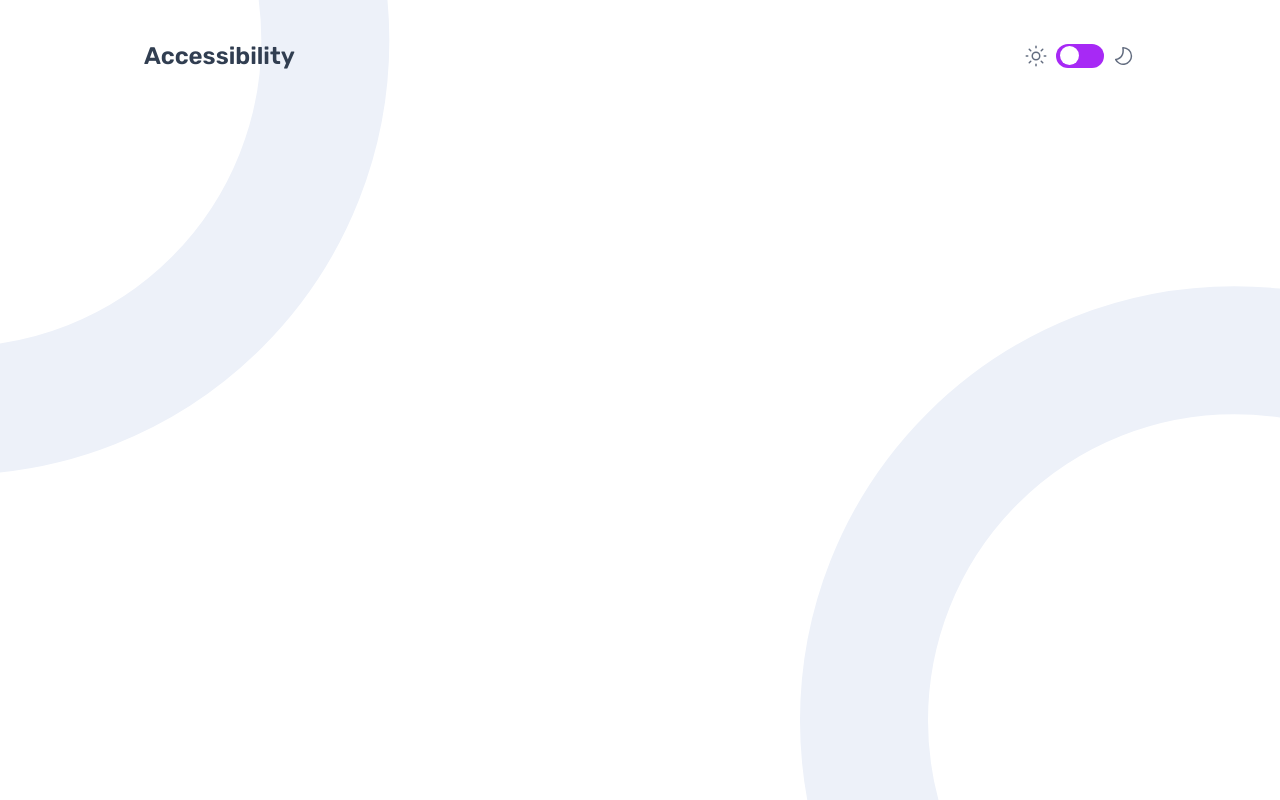
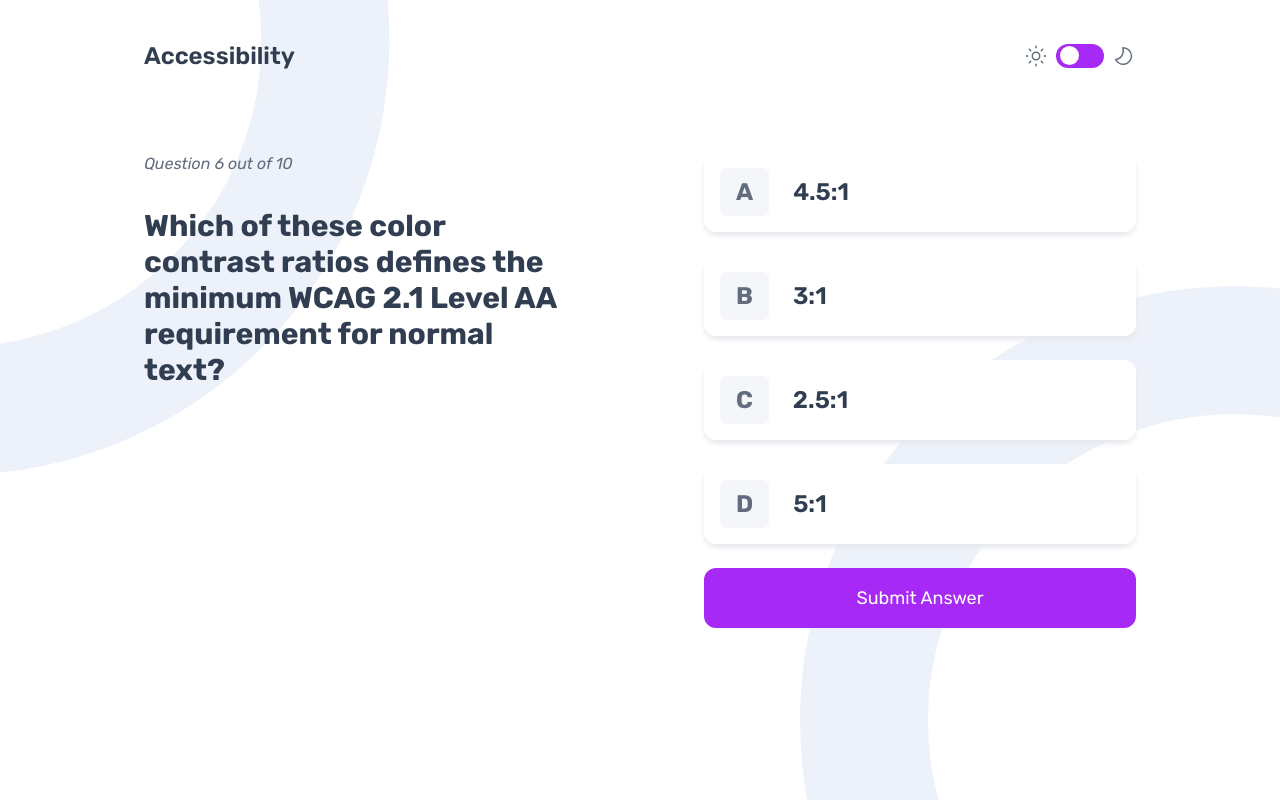
Before and after one commit to duncan-chege/frontend-quiz, a Next.js app: page /accessibility in a window 1280 px wide. Built offline with nearby package versions, Linux system fonts and the light colour scheme.

Commit message:
complete 1 accessibility question

```diff
--- a/app/accessibility/page.tsx
+++ b/app/accessibility/page.tsx
@@ -1,6 +1,32 @@
-export default function AccessibilityPage () {
-    return (
-        <div role="main">
+export default function AccessibilityPage() {
+  return (
+    <div className="grid grid-cols-1 lg:grid-cols-2 gap-x-32" role="main">
+      <div>
+        <p className="italic text-grey-navy">Question 6 out of 10</p>
+        <h3 className="mt-8 font-bold text-3xl text-dark-navy">
+          Which of these color contrast ratios defines the minimum WCAG 2.1
+          Level AA requirement for normal text?
+        </h3>
+      </div>
+      <div className="flex flex-col gap-y-6">
+        <div className="cursor-pointer p-4 flex gap-x-6 items-center shadow-md shadow-gray-200 bg-white rounded-xl">
+          <p className="py-2 px-4 bg-light-grey rounded-md text-2xl font-bold text-grey-navy">A</p>
+          <h2 className="text-2xl font-semibold text-dark-navy">4.5:1</h2>
         </div>
-    );
+        <div className="cursor-pointer p-4 flex gap-x-6 items-center shadow-md shadow-gray-200 bg-white rounded-xl">
+          <p className="py-2 px-4 bg-light-grey rounded-md text-2xl font-bold text-grey-navy">B</p>
+          <h2 className="text-2xl font-semibold text-dark-navy">3:1</h2>
+        </div>
+        <div className="cursor-pointer p-4 flex gap-x-6 items-center shadow-md shadow-gray-200 bg-white rounded-xl">
+          <p className="py-2 px-4 bg-light-grey rounded-md text-2xl font-bold text-grey-navy">C</p>
+          <h2 className="text-2xl font-semibold text-dark-navy">2.5:1</h2>
+        </div>
+        <div className="cursor-pointer p-4 flex gap-x-6 items-center shadow-md shadow-gray-200 bg-white rounded-xl">
+          <p className="py-2 px-4 bg-light-grey rounded-md text-2xl font-bold text-grey-navy">D</p>
+          <h2 className="text-2xl font-semibold text-dark-navy">5:1</h2>
+        </div>
+        <button className="bg-purple cursor-pointer p-4 rounded-xl text-white text-lg"> Submit Answer </button>
+      </div>
+    </div>
+  );
 }
```
